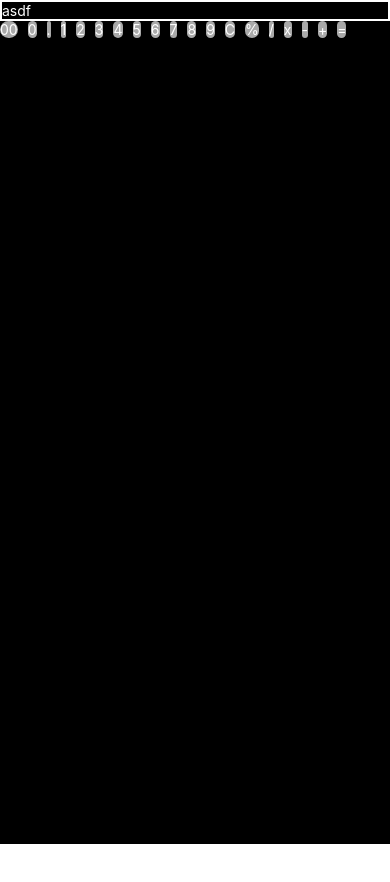
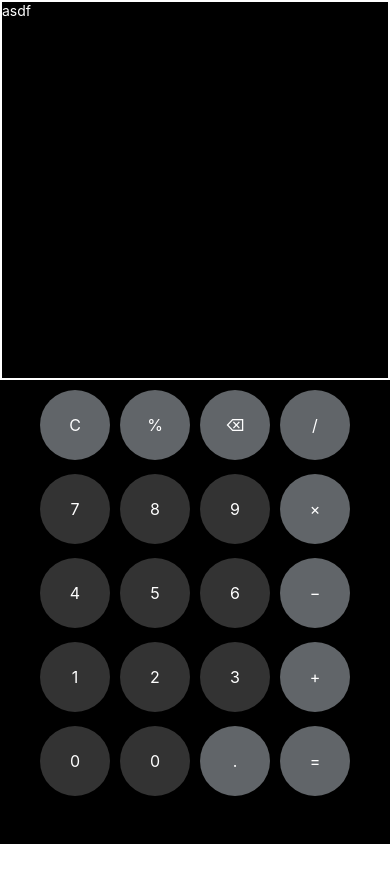
Before and after one commit to AyushShivhare79/Calculator.ReactNative, a React Native app: screen / in a window 390 px wide. Shown: the top 882 px of the page. Before the commit the page ends 844 px from the top, so only its background shows below. Built offline with nearby package versions, Linux system fonts and the light colour scheme.

Commit message:
fix: align text

```diff
--- a/src/App.tsx
+++ b/src/App.tsx
@@ -10,46 +10,64 @@ import { SafeAreaProvider, SafeAreaView } from 'react-native-safe-area-context';
 
 function App() {
   const data = [
-    '00',
-    '0',
-    '.',
-    '1',
-    '2',
-    '3',
-    '4',
-    '5',
-    '6',
-    '7',
-    '8',
-    '9',
     'C',
     '%',
+    '⌫',
     '/',
-    'x',
-    '-',
+    7,
+    8,
+    9,
+    '×',
+    4,
+    5,
+    6,
+    '−',
+    1,
+    2,
+    3,
     '+',
+    0o0,
+    0,
+    '.',
     '=',
   ];
 
   return (
     <SafeAreaProvider>
       <SafeAreaView style={{ backgroundColor: 'black', height: '100%' }}>
-        <SafeAreaView style={{ borderWidth: 2, borderColor: 'white' }}>
+        <SafeAreaView
+          style={{ height: '45%', borderWidth: 2, borderColor: 'white' }}
+        >
           <Text style={{ color: 'white' }}>asdf</Text>
         </SafeAreaView>
-        <SafeAreaView>
+
+        <SafeAreaView
+          style={{
+            height: '100%',
+            justifyContent: 'center',
+            alignItems: 'center',
+          }}
+        >
           <FlatList
             data={data}
-            contentContainerStyle={{ flexDirection: 'row', gap: 10 }}
+            numColumns={4}
+            horizontal={false}
+            columnWrapperStyle={{ gap: 10 }}
+            contentContainerStyle={{ gap: 14, padding: 10 }}
             renderItem={({ item }) => {
               return (
                 <SafeAreaView
                   style={{
-                    borderRadius: 20,
-                    backgroundColor: 'darkgray',
+                    justifyContent: 'center',
+                    alignItems: 'center',
+                    width: 70,
+                    height: 70,
+                    borderRadius: 50,
+                    backgroundColor:
+                      typeof item === 'number' ? '#333333' : '#616569',
                   }}
                 >
-                  <Text style={{ color: 'white' }}>{item}</Text>
+                  <Text style={{ fontSize: 16, color: 'white' }}>{item}</Text>
                 </SafeAreaView>
               );
             }}
```
